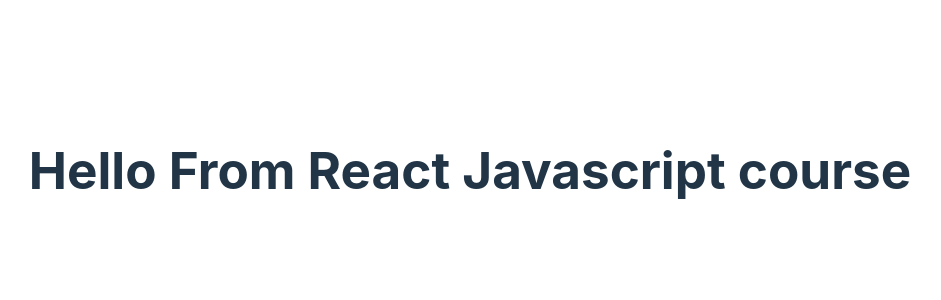
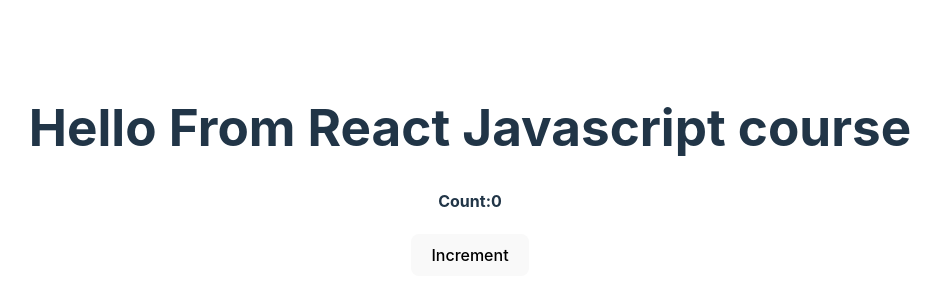
Before and after one commit to BishnuThapa/react-javascript, a React (Vite) app: page / in a window 1280 px wide. Shown: the part 230-530 px from the top of the page, without its empty margins (170-1111 px from the left). Built offline with nearby package versions, Linux system fonts and the light colour scheme.

Commit message:
increment state variable onclick

```diff
--- a/src/App.jsx
+++ b/src/App.jsx
@@ -5,10 +5,14 @@
 
 function App() {
   const [count, setCount] = useState(0)
-
+  const increment = () => {
+    setCount(count+1)
+  }
   return (
     <>
       <h1>Hello From React Javascript course</h1>
+      <h4>Count:{count}</h4>
+      <button onClick={increment} >Increment</button>
     </>
   )
 }
```
